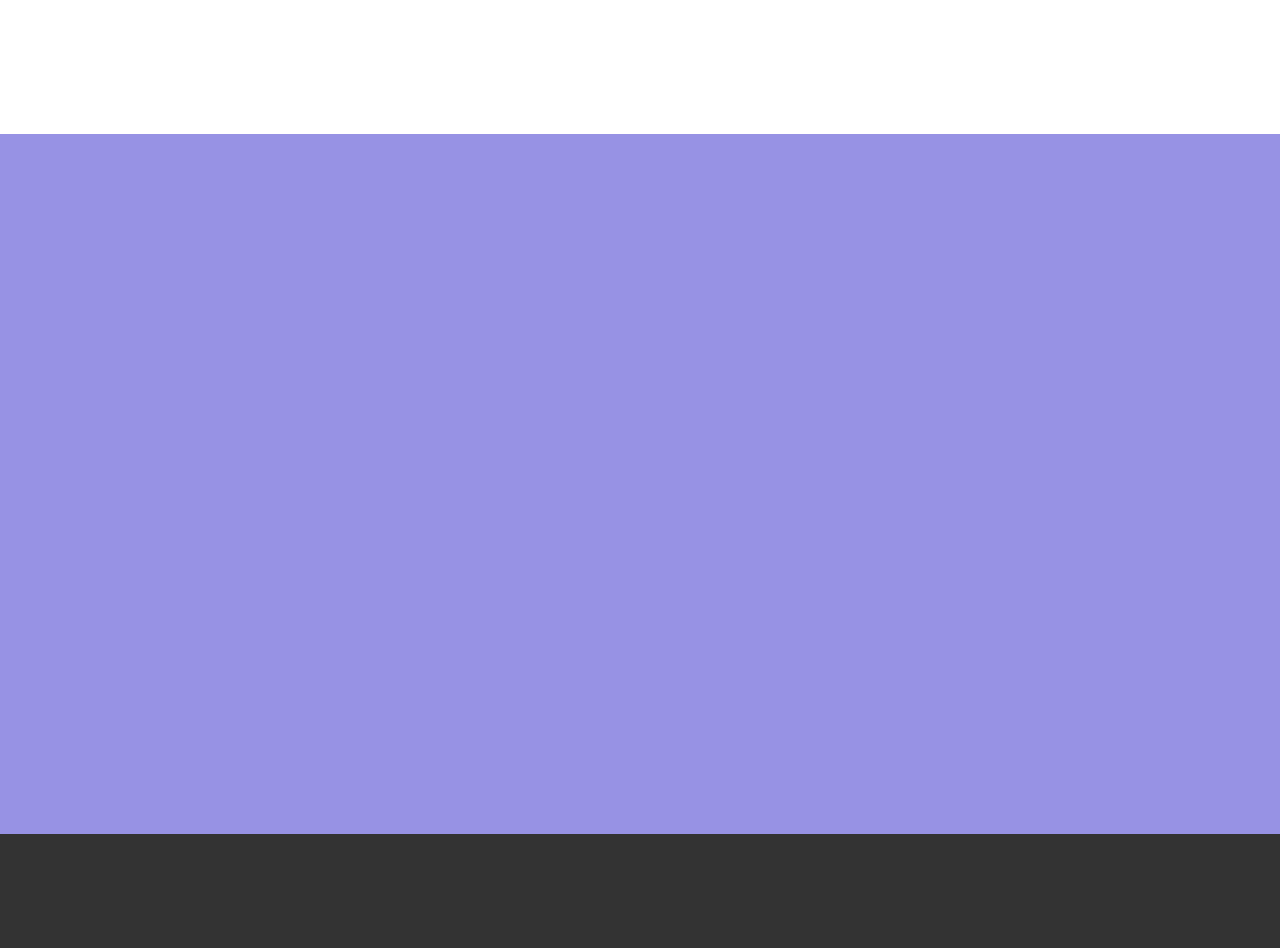
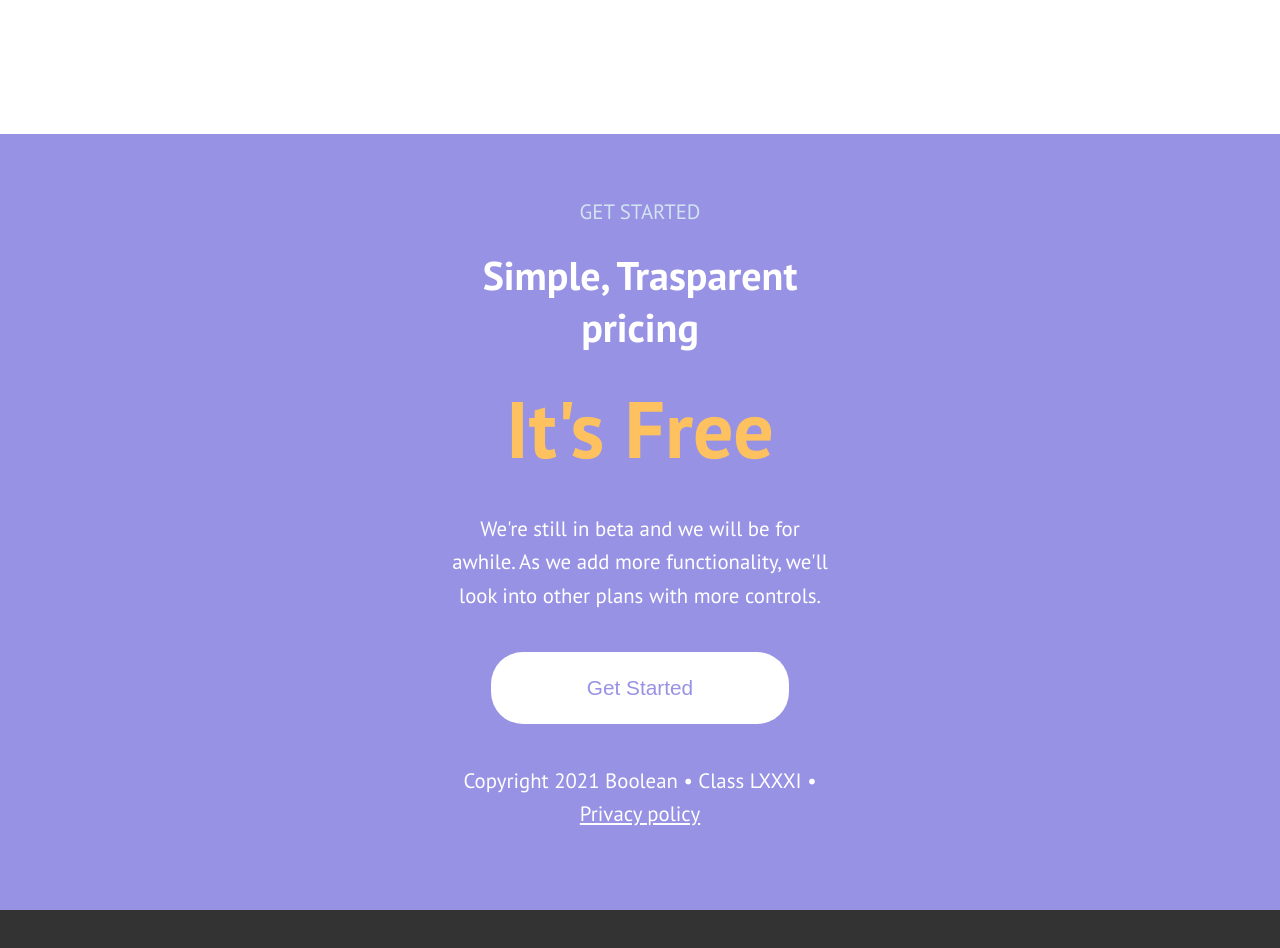
Before and after one commit to LorenzoOgnibene/htmlcss-responsive-layout, a plain HTML site: page index.html in a window 1280 px wide. Shown: the part 6740-7688 px from the top of the page. Drawn offline with Linux system fonts and the light colour scheme.

Commit message:
Add section get start for all screen

```diff
--- a/css/style.css
+++ b/css/style.css
@@ -324,9 +324,46 @@ div.aside button {
 /* SECTION GET START */
 
 section.get-start{
-    padding: 2rem;
+    padding: 4rem 2rem;
     width: 100%;
-    height: 700px;
+    text-align: center;
+}
+
+div.start span{
+    text-transform: uppercase;
+    color: #d2e3f1;
+    font-size: 1.3rem;
+}
+
+div.start h3{
+    color: white;
+    font-size: 2.5rem;
+    padding: 1.5rem 0;
+}
+
+div.start h2{
+    color: #fdc15f;
+    font-size: 5rem;
+    padding-bottom: 1rem;
+}
+
+div.start p{
+    color: white;
+    font-size: 1.3rem;
+    padding: 1rem 0;
+}
+
+div.start button{
+    color: #9792e4;
+    background-color: white;
+    padding: 1.5rem 6rem;
+    font-size: 1.3rem;
+    font-weight: 400;
+    margin: 1.5rem 0;
+}
+
+div.start a{
+    color: white;
 }
 
 /* FOOTER */
@@ -389,6 +426,10 @@ footer{
     div.aside button {
         padding: 0.5rem 0.4rem;
         font-size: 1rem;
+    }
+
+    section.get-start{
+        padding: 4rem 10rem;
     }
 }
 
@@ -464,4 +505,9 @@ footer{
         width: 45%;
         margin-left: 4rem;
     }
+
+    div.start{
+        width: 40%;
+        margin: 0 auto;
+    }
 }
--- a/index.html
+++ b/index.html
@@ -179,7 +179,12 @@
             </section>
             <section class="get-start bg-violet">
                 <div class="start">
-
+                    <span>Get started</span>
+                    <h3>Simple, Trasparent pricing</h3>
+                    <h2>It's Free</h2>
+                    <p>We're still in beta and we will be for awhile. As we add more functionality, we'll look into other plans with more controls.</p>
+                    <button class="style-button">Get Started</button>
+                    <p>Copyright 2021 Boolean &bull; Class LXXXI &bull; <a href="#">Privacy policy</a></p>
                 </div>
             </section>
         </main>
```
